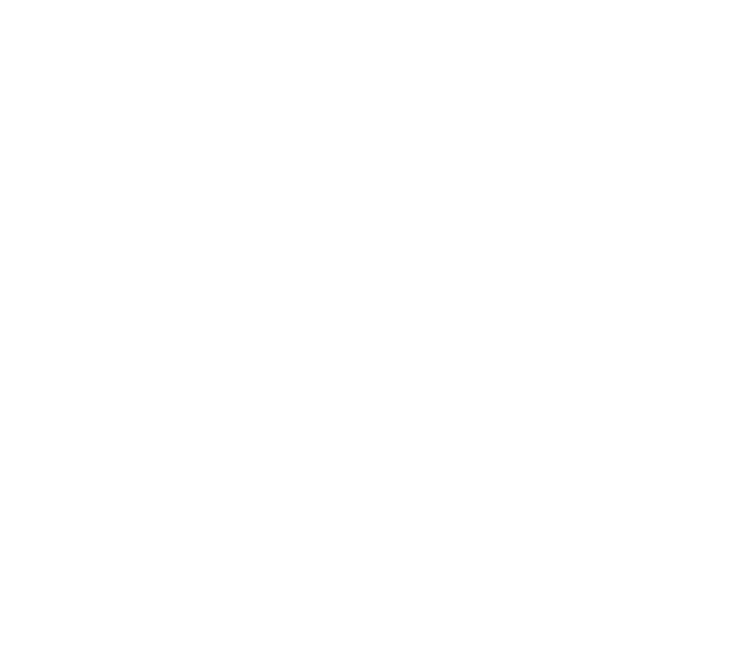
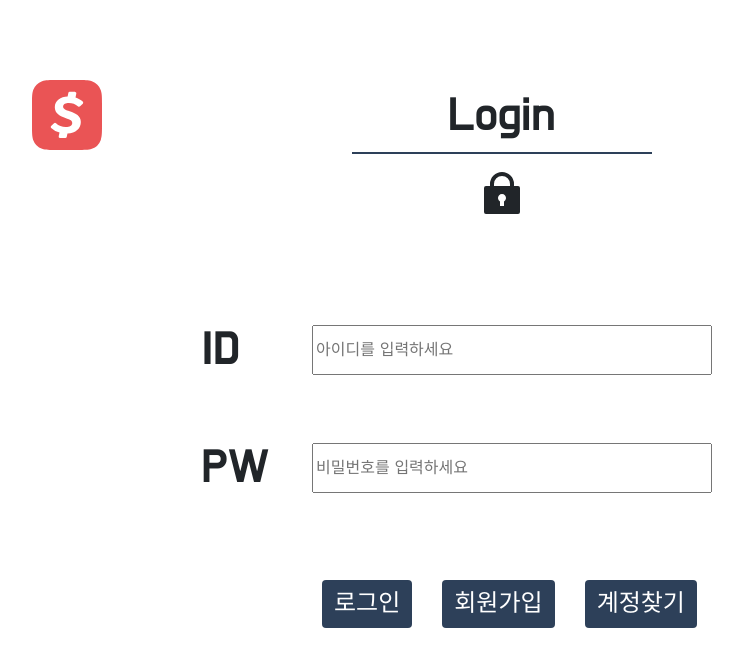
Before and after one commit to padd60/HowMuch, a React (Create React App) app: page /account in a window 1280 px wide. Before the commit this address had no page. Shown: the top 666 px of the page, without its empty margins (138-881 px from the left). Built offline with nearby package versions, Linux system fonts and the light colour scheme.

Commit message:
Finish LoginPage

```diff
--- a/src/App.js
+++ b/src/App.js
@@ -3,13 +3,16 @@
 import { Route, Routes } from "react-router-dom";
 import TestList from "./components/TestList";
 import Mainpage from "./components/Mainpage";
-import ItemCard from "./components/ItemCard";
+import LoginPage from "./components/LoginPage";
+import Account from "./components/Account";
 
 function App() {
   return (
     <div className="App">
       <Routes>
         <Route path="/" element={<Mainpage />} />
+        <Route path="/login" element={<LoginPage />} />
+        <Route path="/account" element={<Account />} />
       </Routes>
     </div>
   );
--- /dev/null
+++ b/src/components/Account.js
@@ -0,0 +1,111 @@
+import React from "react";
+import { RiLock2Fill } from "react-icons/ri";
+import { SiCashapp } from "react-icons/si";
+import { Button } from "react-bootstrap";
+import styled from "styled-components";
+
+const Account = () => {
+  let LoginHead = styled("p")`
+    font-size: 48px;
+    width: 300px;
+    border-bottom: 2px solid #2d4059;
+  `;
+
+  let Label = styled("span")`
+    font-size: 48px;
+  `;
+
+  return (
+    <div>
+      <div className="container" style={{ position: "relative" }}>
+        <div style={{ position: "absolute", top: "80px", left: "80px" }}>
+          <SiCashapp
+            style={{ color: "#EA5455", fontSize: "70px", margin: "0 20px" }}
+          />
+        </div>
+        <div className="row">
+          <div
+            className="col d-flex flex-column justify-content-center align-items-center"
+            style={{ paddingTop: "80px" }}
+          >
+            <LoginHead>Login</LoginHead>
+            <p>
+              <RiLock2Fill style={{ fontSize: "48px" }} />
+            </p>
+            <p
+              style={{
+                display: "flex",
+                width: "600px",
+                alignItems: "center",
+                paddingTop: "80px",
+                justifyContent: "space-between",
+              }}
+            >
+              <Label>ID</Label>
+              <input
+                type="text"
+                placeholder="아이디를 입력하세요"
+                style={{ width: "400px", height: "50px", marginRight: "90px" }}
+              />
+            </p>
+            <p
+              style={{
+                display: "flex",
+                width: "600px",
+                alignItems: "center",
+                paddingTop: "30px",
+                justifyContent: "space-between",
+              }}
+            >
+              <Label>PW</Label>
+              <input
+                type="password"
+                placeholder="비밀번호를 입력하세요"
+                style={{ width: "400px", height: "50px", marginRight: "90px" }}
+              />
+            </p>
+            <p
+              style={{
+                paddingTop: "60px",
+                paddingLeft: "15px",
+                display: "flex",
+                width: "450px",
+                justifyContent: "space-evenly",
+              }}
+            >
+              <Button
+                style={{
+                  backgroundColor: "#2d4059",
+                  border: "none",
+                  fontSize: "24px",
+                }}
+              >
+                로그인
+              </Button>
+              <Button
+                style={{
+                  backgroundColor: "#2d4059",
+                  border: "none",
+                  fontSize: "24px",
+                }}
+              >
+                회원가입
+              </Button>
+              <Button
+                style={{
+                  backgroundColor: "#2d4059",
+                  border: "none",
+                  fontSize: "24px",
+                }}
+              >
+                계정찾기
+              </Button>
+            </p>
+          </div>
+        </div>
+      </div>
+    </div>
+  );
+};
+
+export default Account;
--- /dev/null
+++ b/src/components/LoginPage.js
@@ -0,0 +1,111 @@
+import React from "react";
+import styled from "styled-components";
+import { RiLock2Fill } from "react-icons/ri";
+import { SiCashapp } from "react-icons/si";
+import { Button } from "react-bootstrap";
+
+const LoginPage = () => {
+  let LoginHead = styled("p")`
+    font-size: 48px;
+    width: 300px;
+    border-bottom: 2px solid #2d4059;
+  `;
+
+  let Label = styled("span")`
+    font-size: 48px;
+  `;
+
+  return (
+    <div>
+      <div className="container" style={{ position: "relative" }}>
+        <div style={{ position: "absolute", top: "80px", left: "80px" }}>
+          <SiCashapp
+            style={{ color: "#EA5455", fontSize: "70px", margin: "0 20px" }}
+          />
+        </div>
+        <div className="row">
+          <div
+            className="col d-flex flex-column justify-content-center align-items-center"
+            style={{ paddingTop: "80px" }}
+          >
+            <LoginHead>Login</LoginHead>
+            <p>
+              <RiLock2Fill style={{ fontSize: "48px" }} />
+            </p>
+            <p
+              style={{
+                display: "flex",
+                width: "600px",
+                alignItems: "center",
+                paddingTop: "80px",
+                justifyContent: "space-between",
+              }}
+            >
+              <Label>ID</Label>
+              <input
+                type="text"
+                placeholder="아이디를 입력하세요"
+                style={{ width: "400px", height: "50px", marginRight: "90px" }}
+              />
+            </p>
+            <p
+              style={{
+                display: "flex",
+                width: "600px",
+                alignItems: "center",
+                paddingTop: "30px",
+                justifyContent: "space-between",
+              }}
+            >
+              <Label>PW</Label>
+              <input
+                type="password"
+                placeholder="비밀번호를 입력하세요"
+                style={{ width: "400px", height: "50px", marginRight: "90px" }}
+              />
+            </p>
+            <p
+              style={{
+                paddingTop: "60px",
+                paddingLeft: "15px",
+                display: "flex",
+                width: "450px",
+                justifyContent: "space-evenly",
+              }}
+            >
+              <Button
+                style={{
+                  backgroundColor: "#2d4059",
+                  border: "none",
+                  fontSize: "24px",
+                }}
+              >
+                로그인
+              </Button>
+              <Button
+                style={{
+                  backgroundColor: "#2d4059",
+                  border: "none",
+                  fontSize: "24px",
+                }}
+              >
+                회원가입
+              </Button>
+              <Button
+                style={{
+                  backgroundColor: "#2d4059",
+                  border: "none",
+                  fontSize: "24px",
+                }}
+              >
+                계정찾기
+              </Button>
+            </p>
+          </div>
+        </div>
+      </div>
+    </div>
+  );
+};
+
+export default LoginPage;
--- a/src/components/Mainpage.js
+++ b/src/components/Mainpage.js
@@ -63,7 +63,8 @@
   `;
 
   let Footer = styled("div")`
-    padding: 30px 0;
+    padding-top: 40px;
+    padding-bottom: 40px;
     background-color: #2d4059;
     display: flex;
     flex-flow: column wrap;
```
